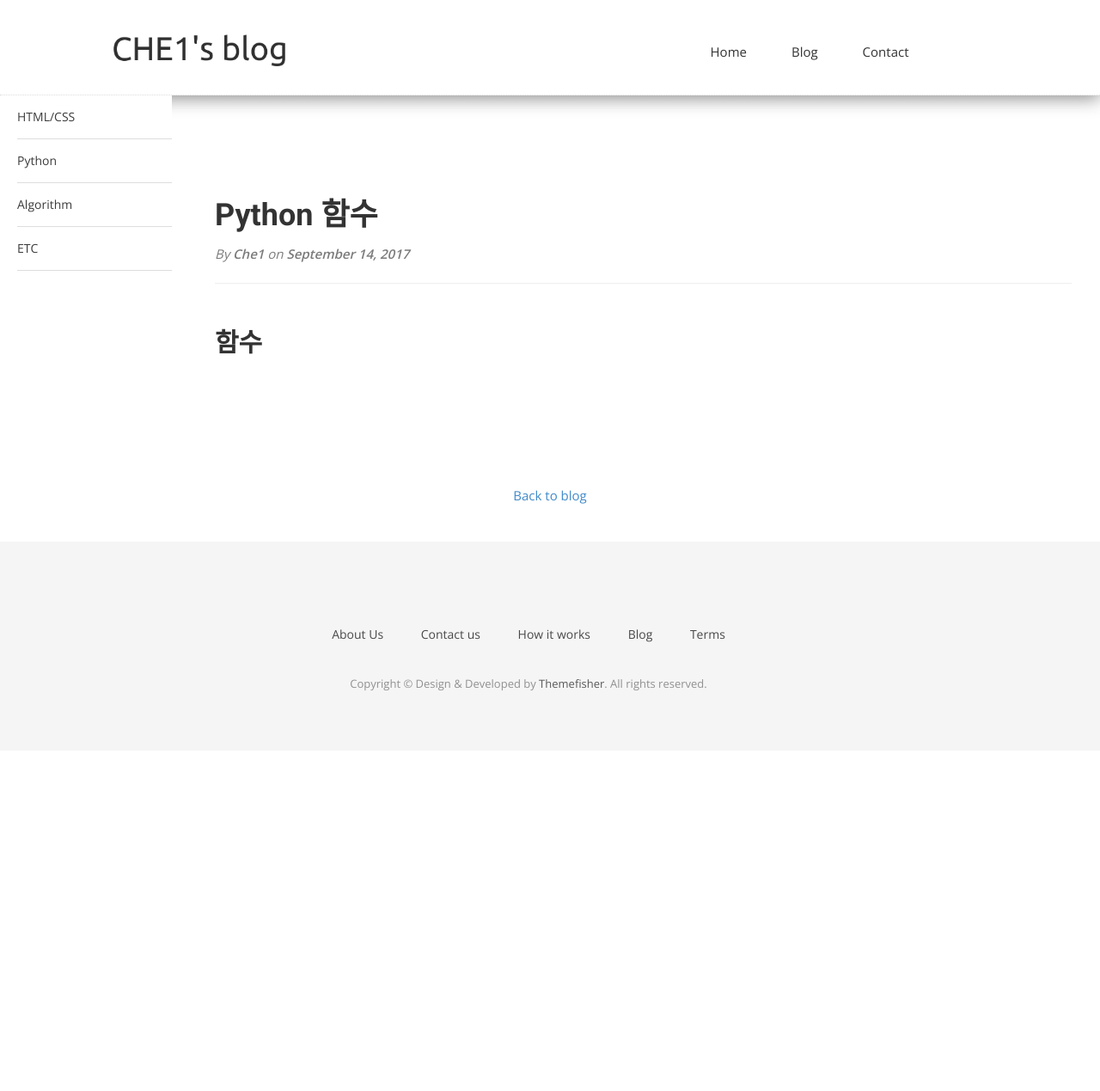
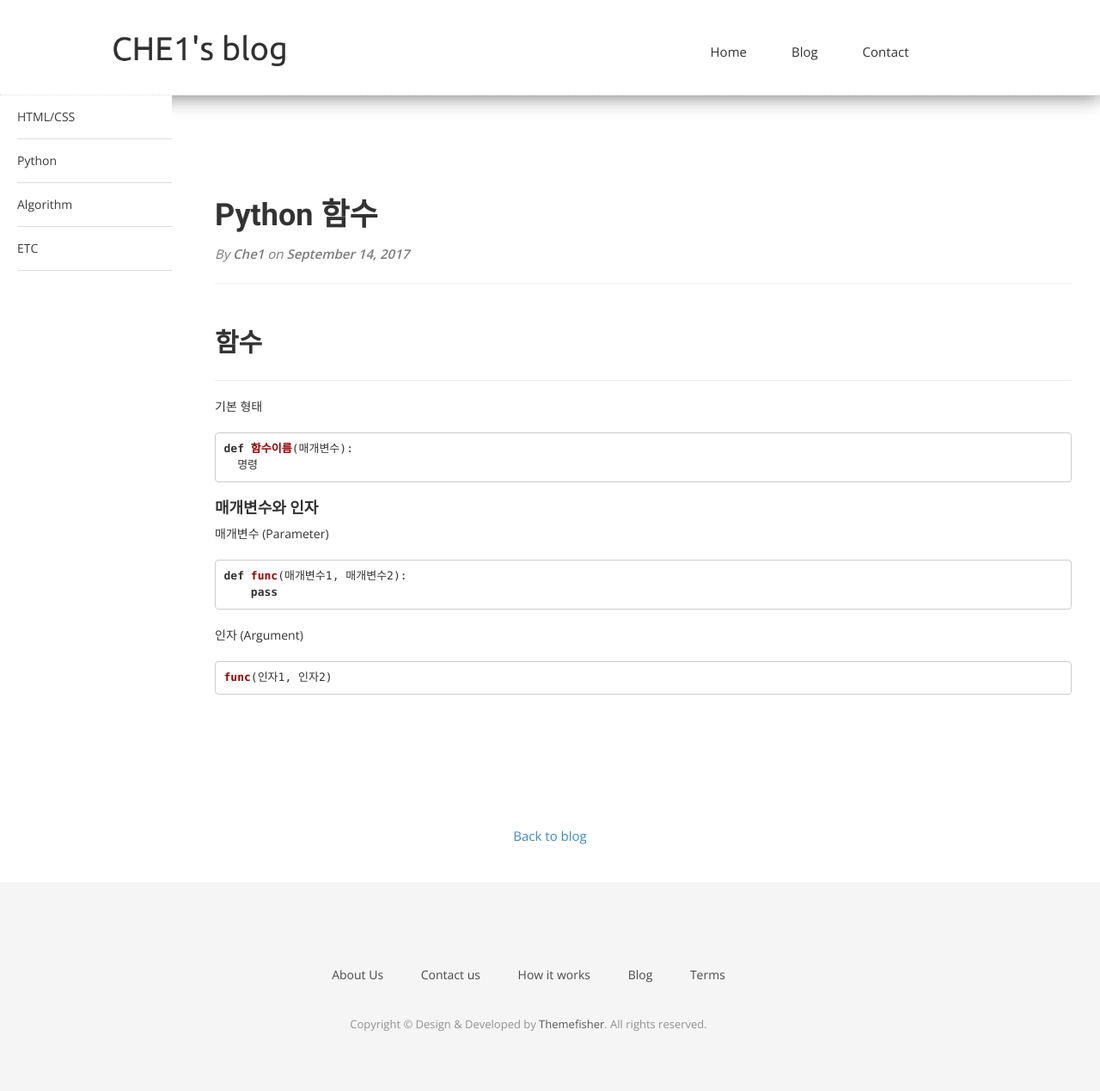
Before and after one commit to nachwon/nachwon.github.io, a Jekyll site: the page built from _posts/Python/2017-09-14-함수.md, in a window 1280 px wide. Shown: the whole page at 86% size. Built offline with Jekyll 4.4.1, drawn with Linux system fonts in a browser that asks for light colours; nearby versions of some CDN libraries; some web fonts are replaced; before the commit the page ends 900 px from its top, so only the background shows below that.

Commit message:
some minor changes

````diff
--- a/HTMLCSS.html
+++ b/HTMLCSS.html
@@ -10,7 +10,7 @@ permalink: /HTMLCSS
       <div class="col-md-12">
         <div class="block">
           <h1>HTML/CSS</h1>
-          <p>Structuring and Decorating Web Pages...</p>
+          <p>Structuring and Decorating...</p>
         </div>
       </div>
     </div>
--- a/_posts/Python/2017-09-14-함수.md
+++ b/_posts/Python/2017-09-14-함수.md
@@ -6,3 +6,24 @@ author: Che1
 ---
 
 ## 함수
+- - -
+
+- 기본 형태
+```python
+def 함수이름(매개변수):
+    명령
+```
+
+
+#### 매개변수와 인자
+- 매개변수 (Parameter)
+
+```python
+def func(매개변수1, 매개변수2):
+    pass
+```
+
+- 인자 (Argument)
+```python
+func(인자1, 인자2)
+```
````
Also changed, not shown: _posts/Python/2017-09-14-조건문.md (+1 -1 lines), contact.html (+8 -8 lines).
